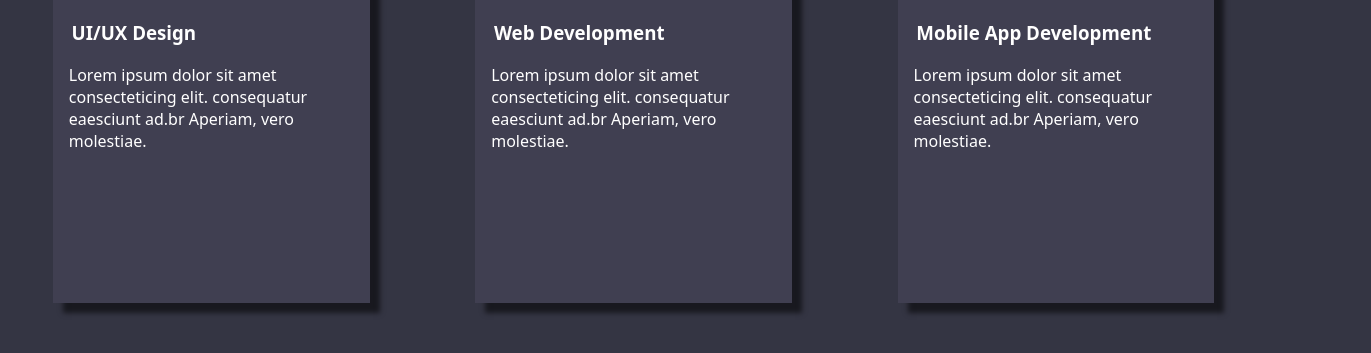
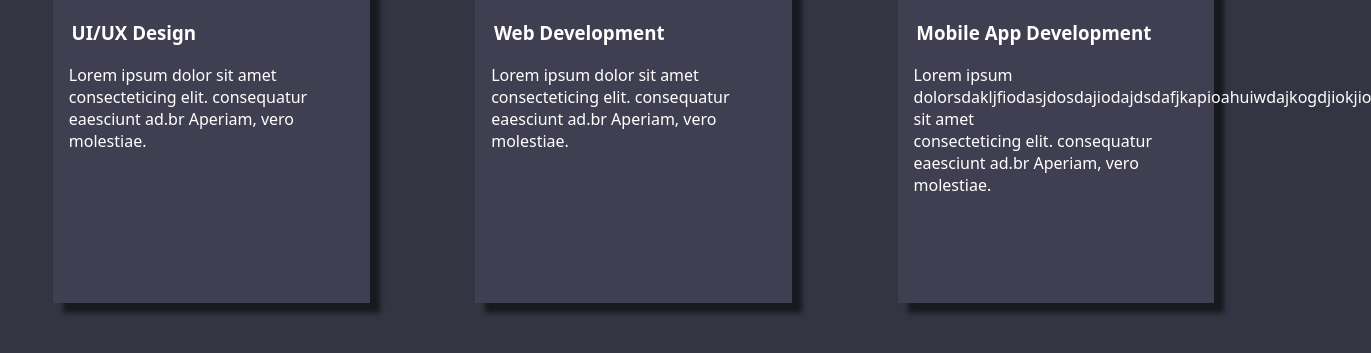
Before and after one commit to Arhamdeveloper/ADAMS, a plain HTML site: page index.html in a window 1280 px wide. Shown: the part 1669-2022 px from the top of the page, 1371 px wide, since content can reach past the window. Drawn offline with Linux system fonts and the light colour scheme.

Commit message:
arham is a coder

```diff
--- a/index.html
+++ b/index.html
@@ -110,7 +110,7 @@
         <div class="box4">
             <img src="img/laptop2.jpg" alt="">
             <h3>Mobile App Development</h3>
-            <p>Lorem ipsum dolor sit amet <br> consecteticing elit.
+            <p>Lorem ipsum dolorsdakljfiodasjdosdajiodajdsdafjkapioahuiwdajkogdjiokjio sit amet <br> consecteticing elit.
                 consequatur <br> eaesciunt ad.br
                 Aperiam, vero molestiae.</p>
         </div>
```
